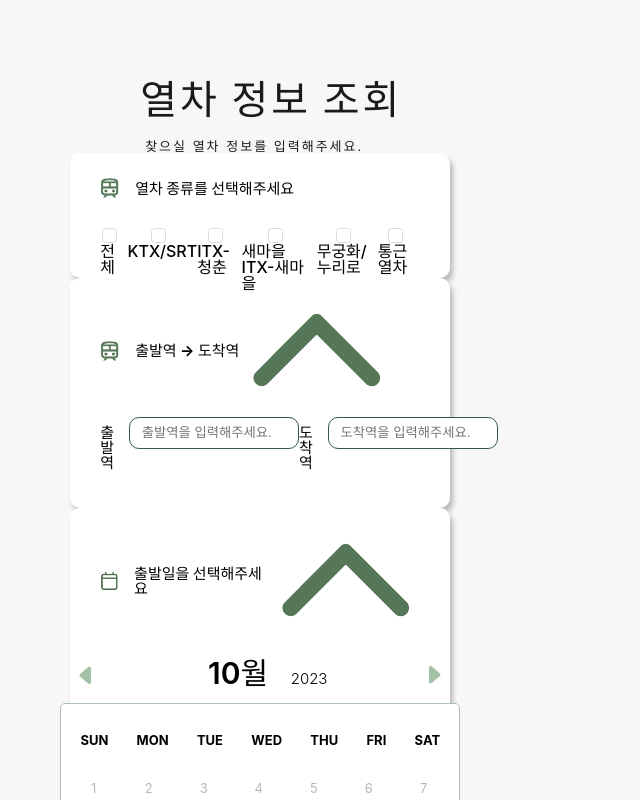
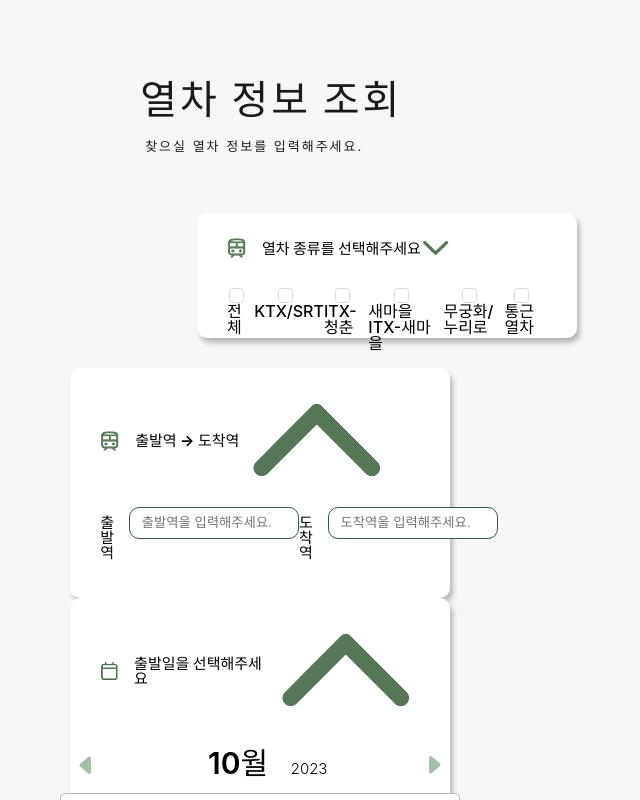
Before and after one commit to yeoooo/getTrain, a React (Vite) app in the folder client/: page /search in a window 1280 px wide. Shown: the top 800 px of the page, without its empty margins (253-893 px from the left). Built offline with nearby package versions, Linux system fonts and the light colour scheme.

Commit message:
dev : trainTypeInputBox 리팩터링
동적으로 움직일 수 있게 arrow-icon의 방향을 변수 isOpen에 따라 움직일 수 있게 변경

```diff
--- a/client/src/@components/search/trainType/trainTypeInputBox.jsx
+++ b/client/src/@components/search/trainType/trainTypeInputBox.jsx
@@ -20,56 +20,32 @@ function TrainTypeInputBox(props){
 
     // 화살표 아이콘 클릭 시 아코디언 상태 변경
     const handleAccordionToggle = () => {
-        setIsOpen((isOpen) => !isOpen);
+        setIsOpen((preOpen) => !preOpen);
     };
+    const arrowDirection = {
+        transform: 'rotate(' + 180 * isOpen + 'deg)'
+    }
 
-    // 기본 상태 (아코디언이 열려있는 상태)
-    if(isOpen && selectedItem === null){
     return(
-            <div className='input-warpper'>
+          <div className='input-wrapper'>
               <div className='input-box'>
                   <div className='input-box-header'>
                       <img src={props.icon} className='train-icon' alt='icon'/>
                       <h3>{props.title}</h3>
+                      <a href='#'><ArrowIcon src='../../src/assets/arrow.png' className='arrow-icon' alt='arrow icon' style={arrowDirection} onClick={handleAccordionToggle}/></a>
                   </div>
                   <InputSection title={props.title} handleSelectedItem={handleSelectedItem} isOpen={isOpen}/>
               </div>
           </div>
         );
-    }
-    // 입력값을 넣은 후 아코디언이 접혀져 있는 상태
-    else if(!isOpen && selectedItem !== null) {
-        return(
-            <div className='input-warpper'>
-                <div className='input-box'>
-                    <div className='input-box-header'>
-                        <img src={props.icon} className='train-icon' alt='icon'/>
-                        <h3>{selectedItem}</h3>
-                        <a href='#'><img src='../../src/assets/arrow.png' className='arrow-icon' alt='arrow icon' style={{transform: 'rotate(180deg)'}} onClick={handleAccordionToggle}/></a>
-                    </div>
-                    <InputSection title={props.title} handleSelectedItem={handleSelectedItem} isOpen={isOpen}/>
-                </div>
-            </div>
-        );
-    }
-    // 입력 후 아코디언을 여는 상태
-    else if(isOpen && selectedItem !== null){
-        return(
-            <div className='input-warpper'>
-                <div className='input-box'>
-                    <div className='input-box-header'>
-                        <img src={props.icon} className='train-icon' alt='icon'/>
-                        <h3>{selectedItem}</h3>
-                    </div>
-                    <InputSection title={props.title} handleSelectedItem={handleSelectedItem} isOpen={isOpen}/>
-                </div>
-            </div>
-        );
+
 }
 const ArrowIcon = styled.img`
-    align-content: end;
-    margin-top: 10rem;
+    width: 3rem;
+    height: 1.8rem;
+    position: absolute;
+    bottom: 0.1rem;
+    cursor: pointer;
+    transition: all 0.35s ease;
 `
-}
-
 export default TrainTypeInputBox
```
Lines whose indentation alone changed are shown as unchanged.
